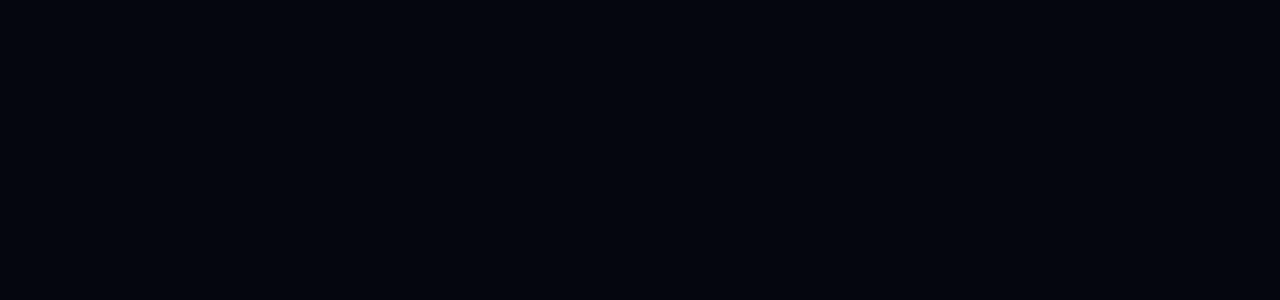
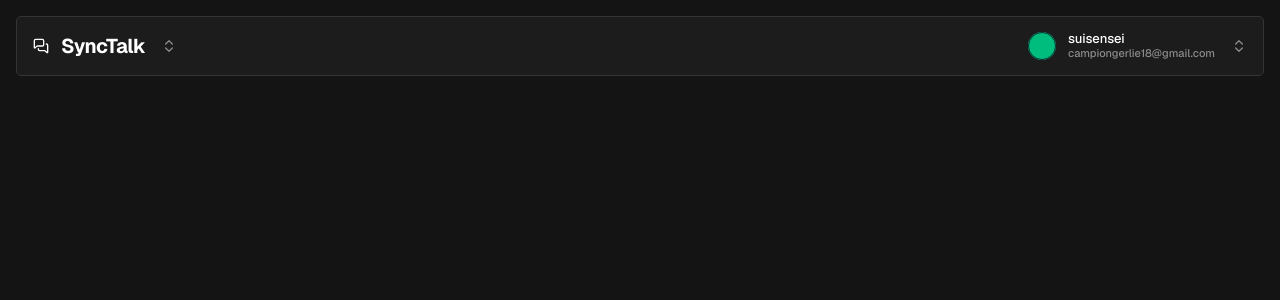
Before and after one commit to SuiSensei/Synctalk-realtime-distributed-chat, a Next.js app in the folder frontend/: page / in a window 1280 px wide. Shown: the top 300 px of the page. Built offline with nearby package versions, Linux system fonts and the light colour scheme.

Commit message:
feat: implement navigation bar with drop down menu

```diff
--- a/frontend/app/page.tsx
+++ b/frontend/app/page.tsx
@@ -1,11 +1,12 @@
 "use client";
 
-import { UserDropdown } from "@/components/navigation-bar/user-dropdown";
+import { NavigationBar } from "@/components/navigation-bar/navigation-bar";
 
 export default function Home() {
   return (
-    <div className="flex items-center justify-center min-h-screen">
-      <UserDropdown />
+
+    <div className="min-h-screen bg-[#141414] p-4">
+      <NavigationBar />
     </div>
   );
 }
--- /dev/null
+++ b/frontend/components/navigation-bar/app-dropdown.tsx
@@ -0,0 +1,60 @@
+import {
+  DropdownMenu,
+  DropdownMenuContent,
+  DropdownMenuItem,
+  DropdownMenuLabel,
+  DropdownMenuSeparator,
+  DropdownMenuTrigger,
+} from "@/components/ui/dropdown-menu";
+import { Button } from "@/components/ui/button";
+import { MessagesSquare, Handshake, CodeXml, ChevronsUpDown } from "lucide-react";
+
+export function AppDropdown() {
+  return (
+    <DropdownMenu>
+      <DropdownMenuTrigger asChild>
+        <Button
+          variant="ghost"
+          className="flex items-center gap-3 h-full p-0 px-2 rounded-none shadow-none transition-colors border-none focus-visible:ring-0 focus-visible:ring-offset-0 bg-transparent hover:bg-transparent data-[state=open]:bg-transparent"
+        >
+          {}
+          <MessagesSquare className="w-8 h-8 text-foreground" />
+
+          {}
+          <span className="text-xl font-bold text-foreground tracking-tight">
+            SyncTalk
+          </span>
+
+          <ChevronsUpDown className="w-5 h-5 text-muted-foreground ml-1" />
+        </Button>
+      </DropdownMenuTrigger>
+
+      <DropdownMenuContent
+        className="w-72 bg-[#1C1C1C] border border-[#343434] rounded-[5px] shadow-none p-1 mt-0"
+        align="start"
+      >
+        <DropdownMenuLabel className="flex flex-row items-start gap-3 p-3">
+          <MessagesSquare className="w-6 h-6 text-foreground mt-1" />
+          <div className="flex flex-col">
+            <span className="text-sm font-semibold text-foreground">SyncTalk</span>
+            <span className="text-xs text-muted-foreground font-normal">
+              A Real-Time Distributed Chat System
+            </span>
+          </div>
+        </DropdownMenuLabel>
+
+        <DropdownMenuSeparator className="bg-[#343434]" />
+
+        <DropdownMenuItem className="gap-3 p-2 cursor-pointer rounded-[5px] hover:bg-white/5 transition-colors">
+          <Handshake className="w-4 h-4" />
+          <span className="text-sm">Terms and Conditions</span>
+        </DropdownMenuItem>
+
+        <DropdownMenuItem className="gap-3 p-2 cursor-pointer rounded-[5px] hover:bg-white/5 transition-colors">
+          <CodeXml className="w-4 h-4" />
+          <span className="text-sm">Meet the Developers</span>
+        </DropdownMenuItem>
+      </DropdownMenuContent>
+    </DropdownMenu>
+  );
+}
--- /dev/null
+++ b/frontend/components/navigation-bar/navigation-bar.tsx
@@ -0,0 +1,11 @@
+import { AppDropdown } from "./app-dropdown";
+import { UserDropdown } from "./user-dropdown";
+
+export function NavigationBar() {
+  return (
+    <nav className="flex items-stretch justify-between w-full max-w-7xl mx-auto h-15 px-2 py-0 bg-[#1C1C1C] border border-[#343434] rounded-[5px] shadow-none overflow-hidden">
+      <AppDropdown />
+      <UserDropdown />
+    </nav>
+  );
+}
--- a/frontend/components/navigation-bar/user-dropdown.tsx
+++ b/frontend/components/navigation-bar/user-dropdown.tsx
@@ -1,5 +1,62 @@
+import {
+  DropdownMenu,
+  DropdownMenuContent,
+  DropdownMenuItem,
+  DropdownMenuLabel,
+  DropdownMenuSeparator,
+  DropdownMenuTrigger,
+} from "@/components/ui/dropdown-menu";
+import { Avatar, AvatarFallback } from "@/components/ui/avatar";
+import { Button } from "@/components/ui/button";
+import { CircleUser, Settings, LogOut, ChevronsUpDown } from "lucide-react";
+
 export function UserDropdown() {
   return (
-    <></>
-  )
+    <DropdownMenu>
+      <DropdownMenuTrigger asChild>
+        <Button
+          variant="ghost"
+          className="flex items-center gap-3 h-full p-0 px-2 rounded-none shadow-none transition-colors border-none focus-visible:ring-0 focus-visible:ring-offset-0 bg-transparent hover:bg-transparent data-[state=open]:bg-transparent"
+        >
+          <Avatar className="w-7 h-7 rounded-full">
+            <AvatarFallback className="bg-emerald-500"></AvatarFallback>
+          </Avatar>
+          <div className="flex flex-col items-start text-left hidden sm:flex">
+            <span className="text-[13px] font-medium text-foreground leading-tight">suisensei</span>
+            <span className="text-[11px] text-muted-foreground leading-tight">campiongerlie18@gmail.com</span>
+          </div>
+          <ChevronsUpDown className="w-4 h-4 text-muted-foreground ml-1" />
+        </Button>
+      </DropdownMenuTrigger>
+
+      <DropdownMenuContent
+        className="w-64 bg-[#1C1C1C] border border-[#343434] rounded-[5px] shadow-none p-1 mt-0"
+        align="center"
+      >
+        <DropdownMenuLabel className="flex items-center gap-3 p-3">
+          <Avatar className="w-9 h-9 rounded-full">
+            <AvatarFallback className="bg-emerald-500"></AvatarFallback>
+          </Avatar>
+          <div className="flex flex-col">
+            <span className="text-sm font-medium text-foreground">suisensei</span>
+            <span className="text-xs text-muted-foreground">campiongerlie18@gmail.com</span>
+          </div>
+        </DropdownMenuLabel>
+        <DropdownMenuSeparator className="bg-[#343434]" />
+        <DropdownMenuItem className="gap-2 p-2 rounded-[5px] hover:bg-white/5 cursor-pointer">
+          <CircleUser className="w-4 h-4" />
+          <span className="text-sm">Account</span>
+        </DropdownMenuItem>
+        <DropdownMenuItem className="gap-2 p-2 rounded-[5px] hover:bg-white/5 cursor-pointer">
+          <Settings className="w-4 h-4" />
+          <span className="text-sm">Settings</span>
+        </DropdownMenuItem>
+        <DropdownMenuSeparator className="bg-[#343434]" />
+        <DropdownMenuItem className="gap-2 p-2 rounded-[5px] text-red-500 hover:bg-red-500/10 cursor-pointer">
+          <LogOut className="w-4 h-4" />
+          <span className="text-sm">Logout</span>
+        </DropdownMenuItem>
+      </DropdownMenuContent>
+    </DropdownMenu>
+  );
 }
--- /dev/null
+++ b/frontend/components/ui/avatar.tsx
@@ -0,0 +1,112 @@
+"use client"
+
+import * as React from "react"
+import { Avatar as AvatarPrimitive } from "radix-ui"
+
+import { cn } from "@/lib/utils"
+
+function Avatar({
+  className,
+  size = "default",
+  ...props
+}: React.ComponentProps<typeof AvatarPrimitive.Root> & {
+  size?: "default" | "sm" | "lg"
+}) {
+  return (
+    <AvatarPrimitive.Root
+      data-slot="avatar"
+      data-size={size}
+      className={cn(
+        "group/avatar relative flex size-8 shrink-0 rounded-full select-none after:absolute after:inset-0 after:rounded-full after:border after:border-border after:mix-blend-darken data-[size=lg]:size-10 data-[size=sm]:size-6 dark:after:mix-blend-lighten",
+        className
+      )}
+      {...props}
+    />
+  )
+}
+
+function AvatarImage({
+  className,
+  ...props
+}: React.ComponentProps<typeof AvatarPrimitive.Image>) {
+  return (
+    <AvatarPrimitive.Image
+      data-slot="avatar-image"
+      className={cn(
+        "aspect-square size-full rounded-full object-cover",
+        className
+      )}
+      {...props}
+    />
+  )
+}
+
+function AvatarFallback({
+  className,
+  ...props
+}: React.ComponentProps<typeof AvatarPrimitive.Fallback>) {
+  return (
+    <AvatarPrimitive.Fallback
+      data-slot="avatar-fallback"
+      className={cn(
+        "flex size-full items-center justify-center rounded-full bg-muted text-sm text-muted-foreground group-data-[size=sm]/avatar:text-xs",
+        className
+      )}
+      {...props}
+    />
+  )
+}
+
+function AvatarBadge({ className, ...props }: React.ComponentProps<"span">) {
+  return (
+    <span
+      data-slot="avatar-badge"
+      className={cn(
+        "absolute right-0 bottom-0 z-10 inline-flex items-center justify-center rounded-full bg-primary text-primary-foreground bg-blend-color ring-2 ring-background select-none",
+        "group-data-[size=sm]/avatar:size-2 group-data-[size=sm]/avatar:[&>svg]:hidden",
+        "group-data-[size=default]/avatar:size-2.5 group-data-[size=default]/avatar:[&>svg]:size-2",
+        "group-data-[size=lg]/avatar:size-3 group-data-[size=lg]/avatar:[&>svg]:size-2",
+        className
+      )}
+      {...props}
+    />
+  )
+}
+
+function AvatarGroup({ className, ...props }: React.ComponentProps<"div">) {
+  return (
+    <div
+      data-slot="avatar-group"
+      className={cn(
+        "group/avatar-group flex -space-x-2 *:data-[slot=avatar]:ring-2 *:data-[slot=avatar]:ring-background",
+        className
+      )}
+      {...props}
+    />
+  )
+}
+
+function AvatarGroupCount({
+  className,
+  ...props
+}: React.ComponentProps<"div">) {
+  return (
+    <div
+      data-slot="avatar-group-count"
+      className={cn(
+        "relative flex size-8 shrink-0 items-center justify-center rounded-full bg-muted text-sm text-muted-foreground ring-2 ring-background group-has-data-[size=lg]/avatar-group:size-10 group-has-data-[size=sm]/avatar-group:size-6 [&>svg]:size-4 group-has-data-[size=lg]/avatar-group:[&>svg]:size-5 group-has-data-[size=sm]/avatar-group:[&>svg]:size-3",
+        className
+      )}
+      {...props}
+    />
+  )
+}
+
+export {
+  Avatar,
+  AvatarImage,
+  AvatarFallback,
+  AvatarGroup,
+  AvatarGroupCount,
+  AvatarBadge,
+}
```
Also changed, not shown: frontend/page.tsx (added).
